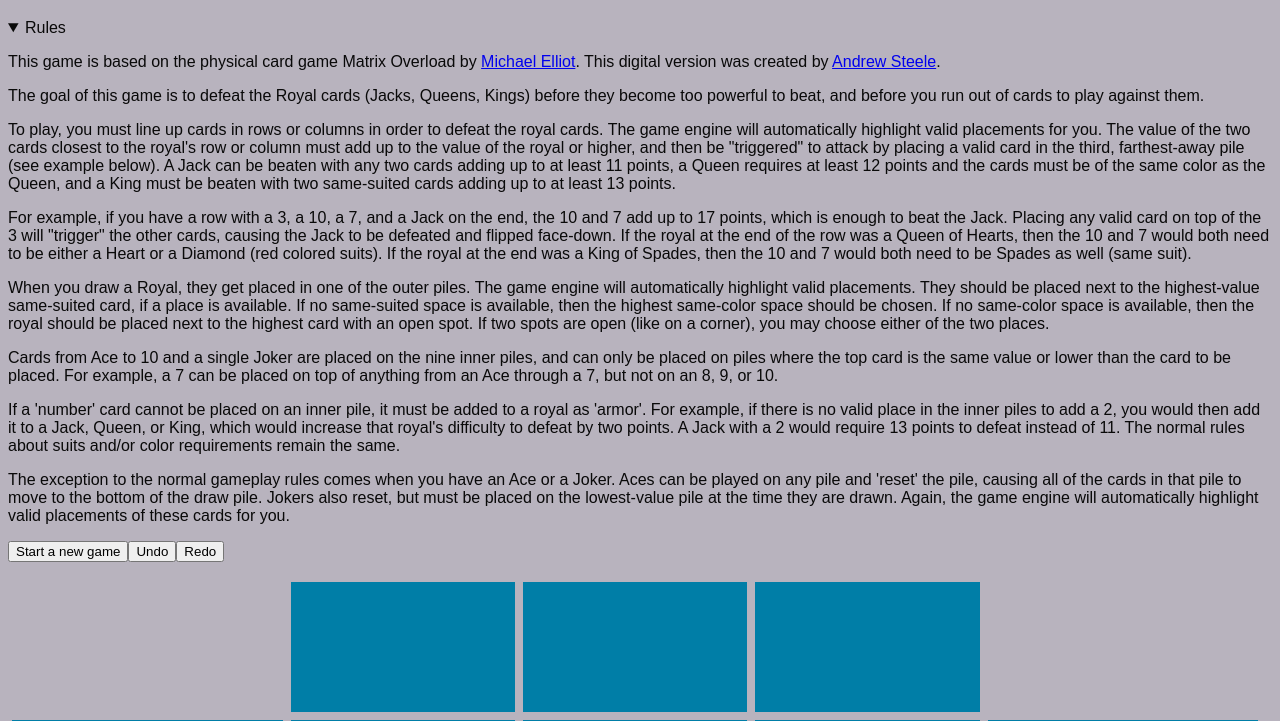
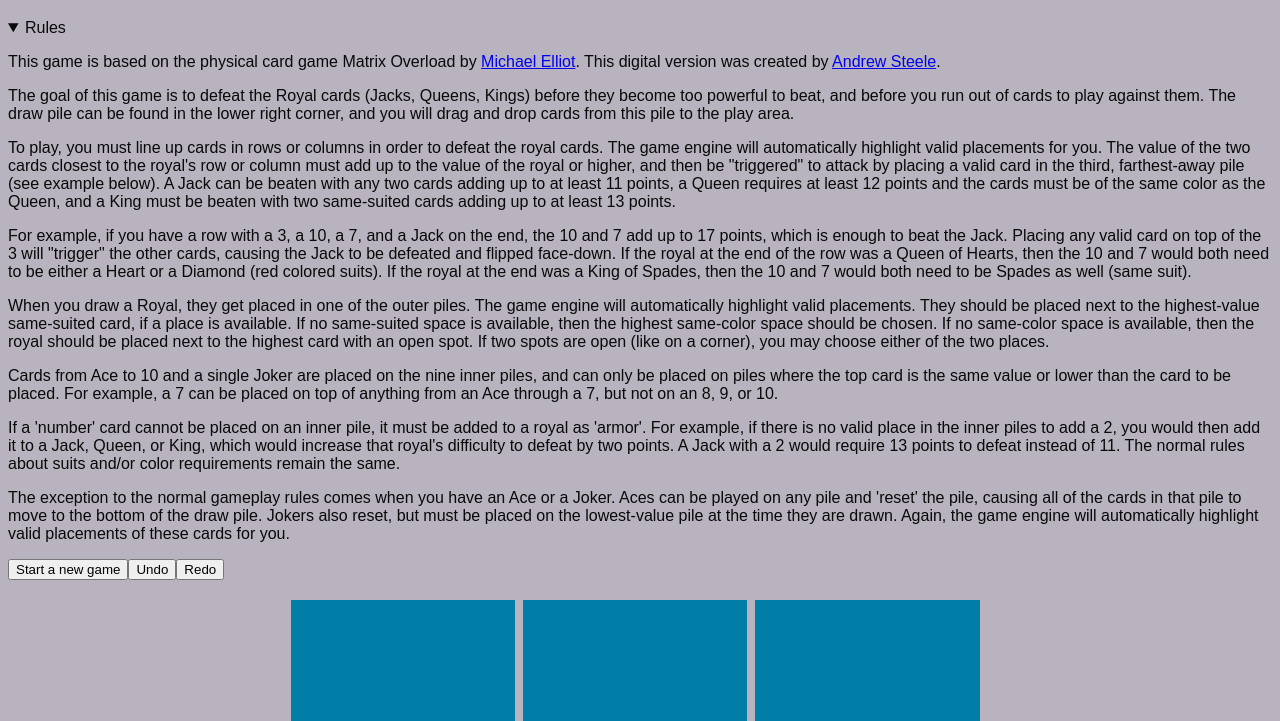
Before and after one commit to Andrew565/ProjectMO, a website: page index.html in a window 1280 px wide. Both pictures are taken after a click on the heading "Rules". Shown: the part 61-782 px from the top of the page. Drawn offline with Linux system fonts and the light colour scheme.

Commit message:
Improved rules to include where to find draw pile and that you have to drag cards.

```diff
--- a/index.html
+++ b/index.html
@@ -18,7 +18,8 @@
         </p>
         <p>
           The goal of this game is to defeat the Royal cards (Jacks, Queens, Kings) before they become too powerful to
-          beat, and before you run out of cards to play against them.
+          beat, and before you run out of cards to play against them. The draw pile can be found in the lower right
+          corner, and you will drag and drop cards from this pile to the play area.
         </p>
         <p>
           To play, you must line up cards in rows or columns in order to defeat the royal cards. The game engine will
@@ -109,7 +110,7 @@
       <div id="b5" class="pile pile--outer"></div>
       <div id="c5" class="pile pile--outer"></div>
       <div id="d5" class="pile pile--outer"></div>
-      <div id="e5" class="pile pile--drawpile"></div>
+      <div id="e5" class="pile pile--drawpile"><span>Draw Pile</span></div>
     </main>
 
     <template id="faceUpCardTemplate">
```
Also changed, not shown: 1 other file.
